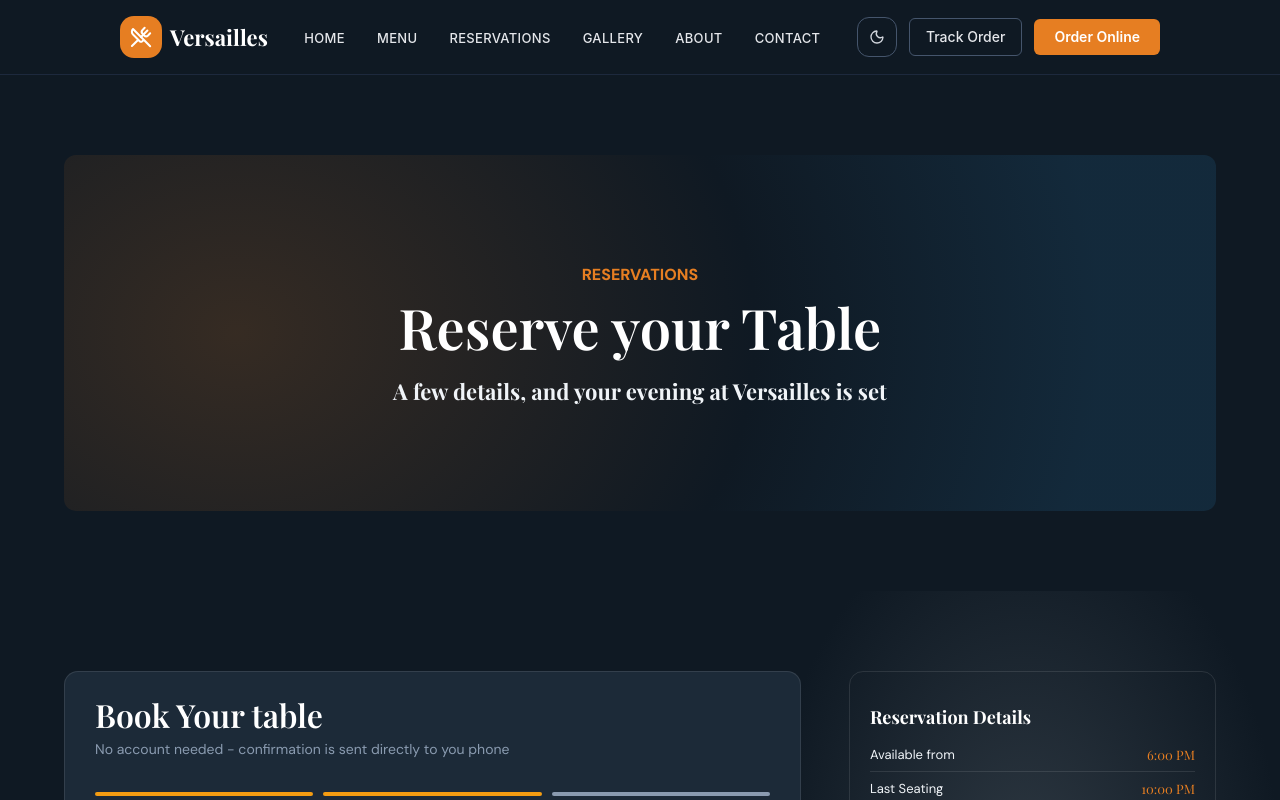
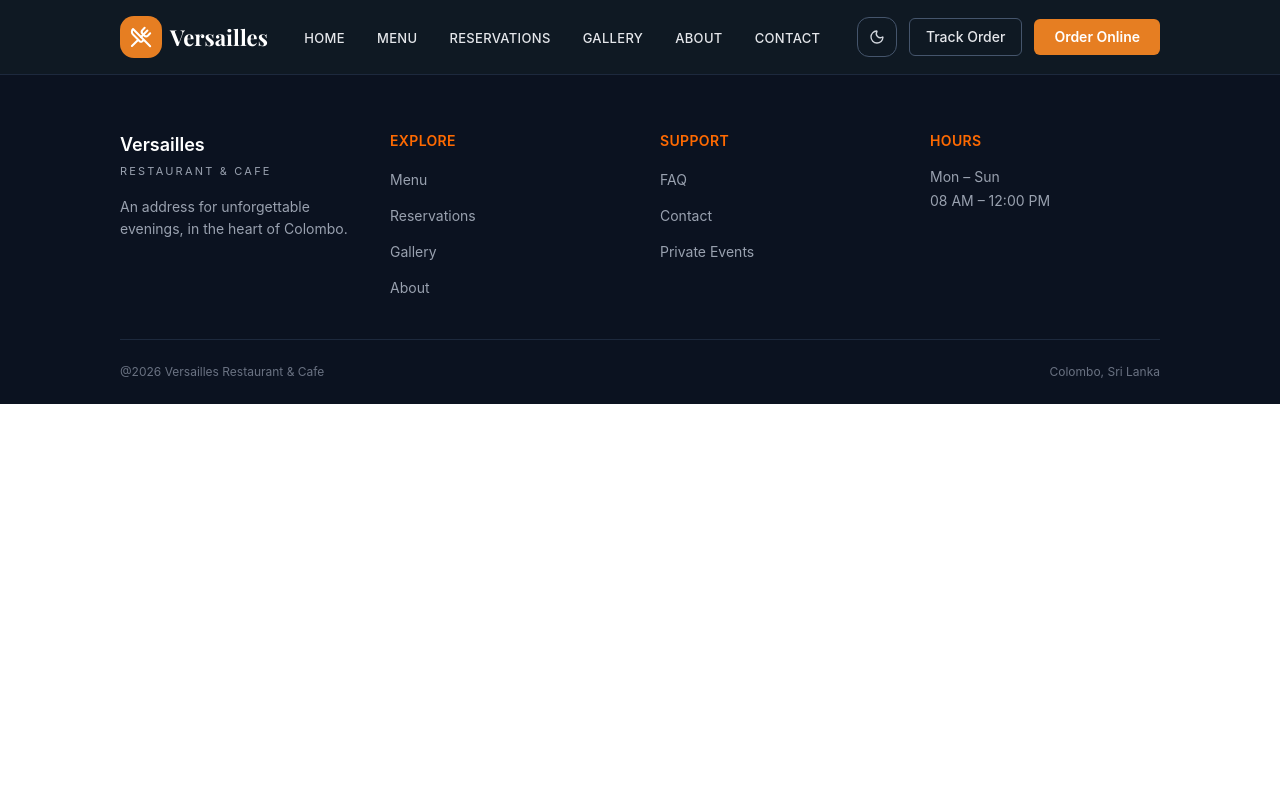
Before and after one commit to Mahdhe/restaurant_management_system_frontend, a React (Vite) app: page / in a window 1280 px wide. Shown: the top 800 px of the page. Built offline with nearby package versions, Linux system fonts and the light colour scheme.

Commit message:
Added Routes in Reservation page

```diff
--- a/src/App.jsx
+++ b/src/App.jsx
@@ -1,3 +1,5 @@
+import { Routes, Route } from "react-router-dom";
+
 import React from 'react'
 import Navbar from './components/layout/Navbar'
 import Footer from './components/layout/Footer'
@@ -9,7 +11,9 @@ const App = () => {
   return (
     <>
       <Navbar />
-        <Reservation></Reservation>
+      <Routes>
+        <Route path="/reservations" element={<Reservation></Reservation>} />
+      </Routes>
       <Footer />
     </>
   )
```
